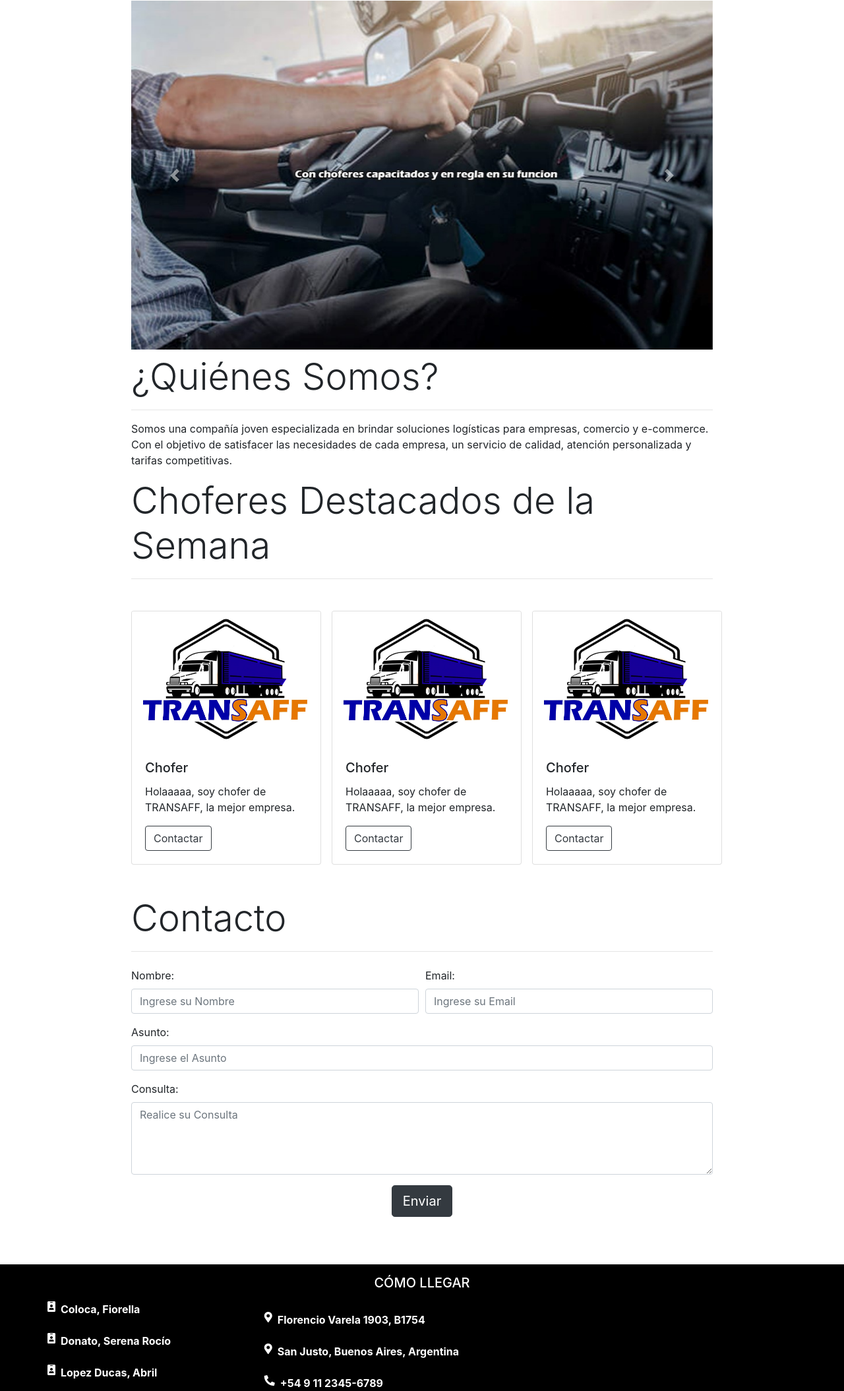
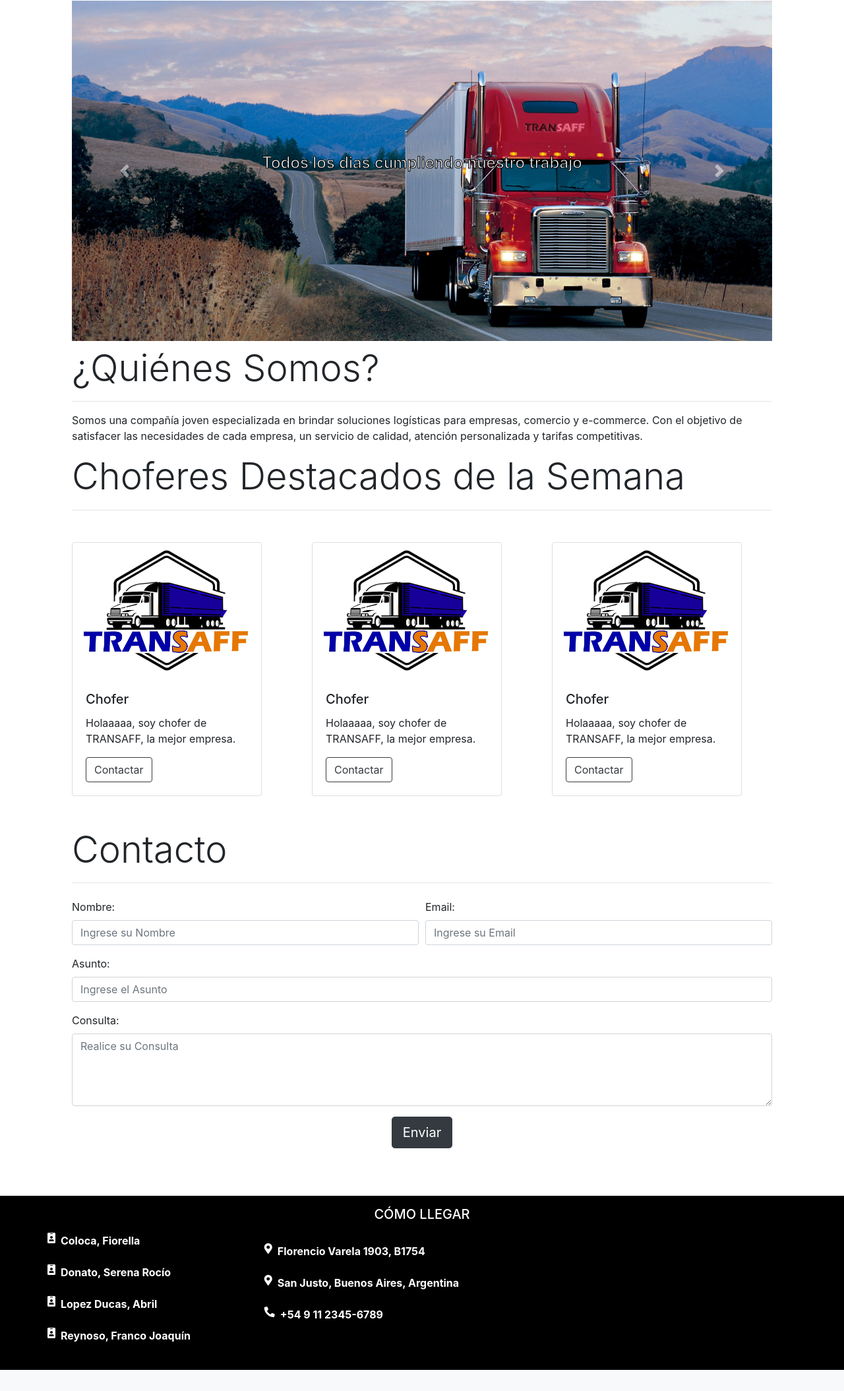
Before and after one commit to seredonato/TpFinalPrograWeb, a PHP site: page / in a window 1280 px wide. Shown: the part 71-2180 px from the top of the page at 66% size. After the commit the page ends 2148 px from the top, so only its background shows below. Run offline with PHP 8.4, Linux system fonts and the light colour scheme; grey boxes are pictures that could not be loaded.

Commit message:
agregue las fotos nuevas

```diff
--- a/estilos.css
+++ b/estilos.css
@@ -5,3 +5,45 @@
 footer{
     background: #000;
 }
+
+.imagencarousel img {
+    position: relative;
+    z-index: 0;
+
+
+}
+
+.imagencarousel h4 {
+    position: absolute;
+    top: 45%;
+    bottom: 50%;
+    left: 10%;
+    right: 10%;
+    z-index: 1;
+    color: whitesmoke;
+    -webkit-text-stroke: 1px black;
+
+}
+
+
+body {
+    width: 100%;
+}
+@media (min-width: 576px) {
+
+}
+
+
+@media (min-width: 768px) {
+
+}
+
+
+@media (min-width: 992px) {
+
+}
+
+
+@media (min-width: 1200px) {
+
+}
--- a/index.php
+++ b/index.php
@@ -1,18 +1,29 @@
 <?php
 include_once("header.php");
 ?>
-    <div class="p-4 container-sm mt-5" style="width: 75%;">
+    <div class="p-4 container-sm mt-5" style="width: 100%">
         <div class="container">
             <div id="carouselExampleControls" class="carousel slide" data-ride="carousel">
                 <div class="carousel-inner">
-                    <div class="carousel-item active">
-                        <img class="d-block w-100" src="img/indexFoto1.jpg" alt="First slide">
+                    <div class="carousel-item active imagencarousel">
+                        <img class="d-block w-100 " src="img/indexfoto1.png" alt="First slide">
+                        <h4 class="text-center">Todos los dias cumpliendo nuestro trabajo</h4>
                     </div>
-                    <div class="carousel-item">
-                        <img class="d-block w-100" src="img/indexFoto2.jpg" alt="Second slide">
+                    <div class="carousel-item imagencarousel">
+                        <img class="d-block w-100" src="img/indexfoto2.png" alt="Second slide">
+                        <h4 class="text-center">Tomamos muchas rutas, pero solo un camino: hacer nuestro trabajo</h4>
                     </div>
-                    <div class="carousel-item">
-                        <img class="d-block w-100" src="img/indexFoto3.jpg" alt="Third slide">
+                    <div class="carousel-item imagencarousel">
+                        <img class="d-block w-100" src="img/indexfoto3.png" alt="Third slide">
+                        <h4 class="text-center">Con seguimiento de carga online. Una clave, una contraseña y es como si estuvieras en el asiento del acompañante</h4>
+                    </div>
+                    <div class="carousel-item imagencarousel">
+                        <img class="d-block w-100" src="img/indexfoto4.png" alt="Third slide">
+                        <h4 class="text-center">Con personal capacitado, en regla y que cumplen con los protocolos</h4>
+                    </div>
+                    <div class="carousel-item imagencarousel">
+                        <img class="d-block w-100" src="img/indexfoto5.png" alt="Third slide">
+                        <h4 class="text-center">A la seguridad y la prevencion la llevamos muy lejos</h4>
                     </div>
                 </div>
                 <a class="carousel-control-prev" href="#carouselExampleControls" role="button" data-slide="prev">
```
Also changed, not shown: img/indexFoto1.jpg (deleted), img/indexFoto2.jpg (deleted), img/indexFoto3.jpg (deleted), img/indexFoto5.jpg (deleted), img/indexfoto1.png (added), img/indexfoto2.png (added), img/indexfoto3.png (added), img/indexfoto4.jpg (deleted), img/indexfoto4.png (added), img/indexfoto5.png (added).
